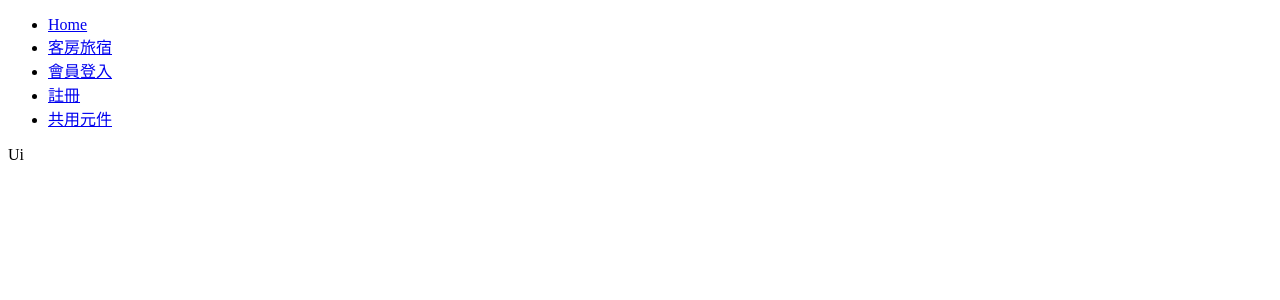
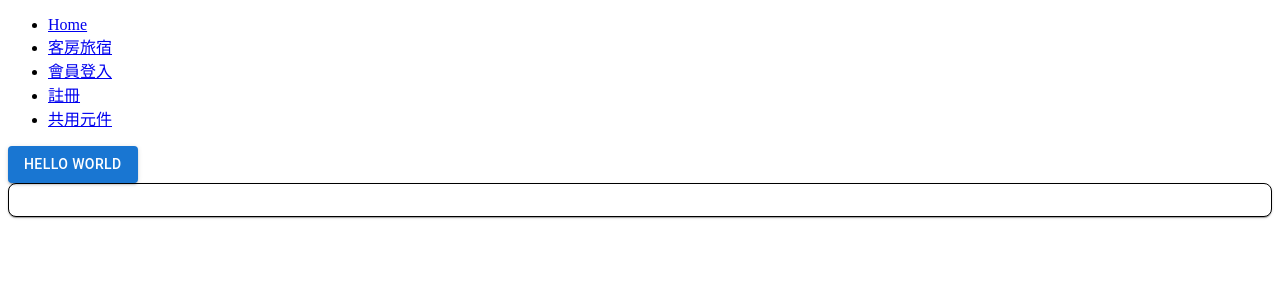
Before and after one commit to HsuanPeng/hotel-booking-website-2024, a React (Vite) app: page /ui in a window 1280 px wide. Shown: the top 300 px of the page. Built offline with nearby package versions, Linux system fonts and the light colour scheme.

Commit message:
feat: install mui style plugin

```diff
--- a/src/pages/Ui.tsx
+++ b/src/pages/Ui.tsx
@@ -1,7 +1,21 @@
-import React from "react";
-
+import { Button, Box } from "@mui/material";
 const Ui = () => {
-  return <div>Ui</div>;
+  return (
+    <div>
+      <Button variant="contained">Hello World</Button>
+      <Box
+        sx={{
+          border: 1, // 1px solid
+          bgcolor: "background.paper", // bgcolor 的 "c" 是小寫，theme.palette.background.paper
+          boxShadow: 1, // theme.shadows[1]
+          borderRadius: 2, // theme.shape.borderRadius * 2
+          p: 2, // theme.spacing(2)
+          minWidth: 300, // 300px
+          fontFamily: "fontFamily", // theme.typography.fontFamily
+        }}
+      />
+    </div>
+  );
 };
 
 export default Ui;
```
Also changed, not shown: package.json (+7 -1 lines), src/App.tsx (+4 -4 lines), src/pages/home/Home.tsx (renamed from src/pages/Home.tsx), src/pages/login/Login.tsx (renamed from src/pages/Login.tsx), src/pages/products/Products.tsx (renamed from src/pages/Products.tsx), src/pages/signup/Signup.tsx (renamed from src/pages/Signup.tsx), 1 other file (tests, documents, lock files or other folders).
